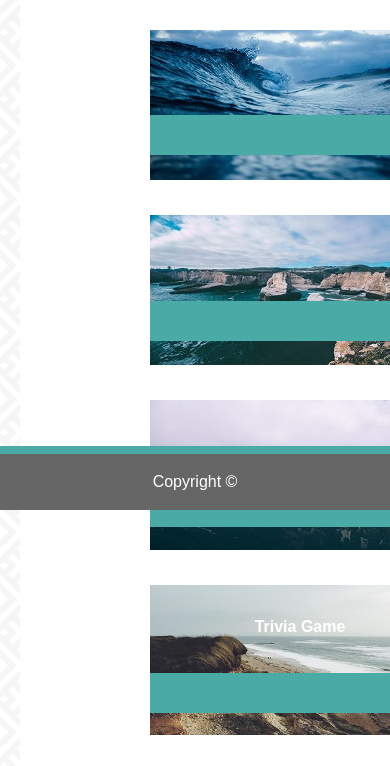
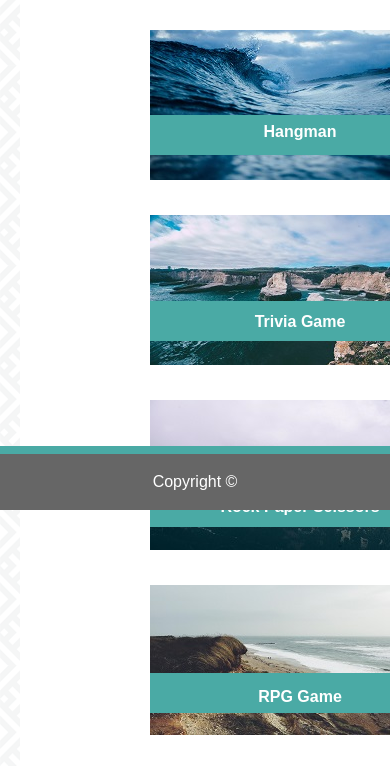
Before and after one commit to slconsidine/Responsive-Portfolio, a plain HTML site: page portfolio.html in a window 390 px wide. Shown: the part 334-1100 px from the top of the page. Drawn offline with Linux system fonts and the light colour scheme.

Commit message:
Added styling to banner text tags so they would align with banner divs.

```diff
--- a/assets/css/style.css
+++ b/assets/css/style.css
@@ -368,7 +368,7 @@ a {
         padding-left: 60px;
     }
 
-    .image1, .image2, .image3, .image4, .image5 {
+    .image {
         position: static;
         display: block;
         margin: auto;
@@ -398,5 +398,34 @@ a {
         top: 630px;
     }
 
+    #text1 {
+        position: relative;
+        bottom: 180px;
+        z-index: 2;
+    }
+
+    #text2 {
+        position: relative;
+        bottom: 305px;
+        z-index: 2;
+    }
+
+    #text3 {
+        position: relative;
+        bottom: 435px;
+        z-index: 2;
+    }
+
+    #text4 {
+        position: relative;
+        bottom: 560px;
+        z-index: 2;
+    }
+
+    #text5 {
+        position: relative;
+        bottom: 690px;
+        z-index: 2;
+    }
 
     /* need code to get the banner p tags to show within the banner divs */
--- a/portfolio.html
+++ b/portfolio.html
@@ -27,31 +27,31 @@
             <div class="image image1">
                 <a href="#"><img src="./assets/images/ocean.jpg" width="300px" height="150px">
                 <div class="image-banner1">
-                    <p>Hangman</p></a>
+                    <p id="text1">Hangman</p></a>
                 </div>
             </div>
             <div class="image image2 overlay">
                 <a href="#"><img src="./assets/images/coast.jpg" width="300px" height="150px">
                 <div class="image-banner2">
-                    <p>Trivia Game</p></a>
+                    <p id="text2">Trivia Game</p></a>
                 </div>
             </div>
             <div class="image image3">
                 <a href="#"><img src="./assets/images/mountains.jpg" width="300px" height="150px">
                 <div class="image-banner3">
-                    <p>Rock Paper Scissors</p></a>
+                    <p id="text3">Rock Paper Scissors</p></a>
                 </div>
             </div>
             <div class="image image4">
                 <a href="#"><img src="./assets/images/beach.jpg" width="300px" height="150px">
                 <div class="image-banner4">
-                    <p>RPG Game</p></a>
+                    <p id="text4">RPG Game</p></a>
                 </div>
             </div>
             <div class="image image5">
                 <a href="#"><img src="./assets/images/river.jpg" width="300px" height="150px">
                 <div class="image-banner5">
-                    <p>Rutgers Info Widget</p></a>
+                    <p id="text5">Rutgers Info Widget</p></a>
                 </div>
             </div>
         </div>
```
